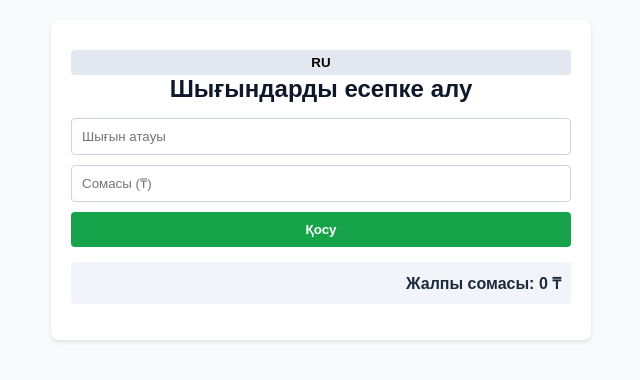
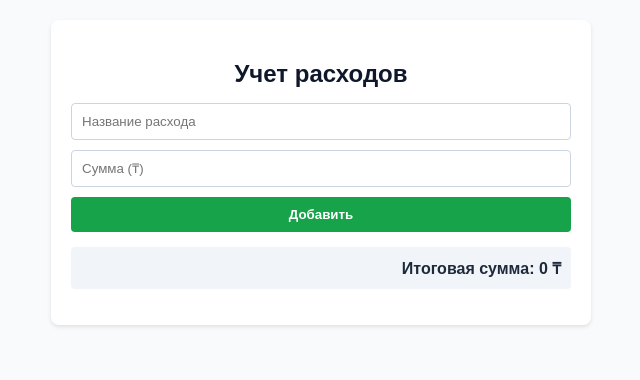
Before and after one commit to KimSvetlana23/-, a plain HTML site: page index.html in a window 1280 px wide. Shown: the whole page, without its empty margins (319-959 px from the left). Drawn offline with Linux system fonts and the light colour scheme.

Commit message:
Update index.html

```diff
--- a/index.html
+++ b/index.html
@@ -1,58 +1,39 @@
 <!DOCTYPE html>
-<html lang="kk">
+<html lang="ru">
 <head>
   <meta charset="UTF-8">
   <meta name="viewport" content="width=device-width, initial-scale=1.0">
-  <title>Шығындарды есепке алу / Учет расходов</title>
+  <title>Учет расходов</title>
   <link rel="manifest" href="./manifest.webmanifest">
   <meta name="theme-color" content="#16a34a">
   <style>
     body { font-family: Arial, sans-serif; margin: 20px; background-color: #f8fafc; }
     .container { max-width: 500px; margin: 0 auto; background: white; padding: 20px; border-radius: 8px; box-shadow: 0 2px 4px rgba(0,0,0,0.1); }
     h2 { text-align: center; color: #0f172a; margin-bottom: 5px; }
-    .lang-btn { float: right; padding: 5px 10px; cursor: pointer; background: #e2e8f0; border: none; border-radius: 4px; font-weight: bold; }
     input, button { width: 100%; padding: 10px; margin-top: 10px; box-sizing: border-box; border: 1px solid #cbd5e1; border-radius: 4px; }
     button.add-btn { background: #16a34a; color: white; border: none; font-weight: bold; cursor: pointer; }
     .total-box { margin-top: 15px; padding: 10px; background: #f1f5f9; border-radius: 4px; font-weight: bold; text-align: right; color: #1e293b; }
     ul { list-style: none; padding: 0; margin-top: 15px; }
-    li { background: #ffffff; padding: 10px; border: 1px solid #e2e8f0; margin-bottom: 5px; border-radius: 4px; display: flex; justify-content: space-between; align-align: center; }
+    li { background: #ffffff; padding: 10px; border: 1px solid #e2e8f0; margin-bottom: 5px; border-radius: 4px; display: flex; justify-content: space-between; align-items: center; }
     .del-btn { background: #ef4444; color: white; border: none; width: auto; padding: 5px 10px; margin: 0; cursor: pointer; border-radius: 4px; }
   </style>
 </head>
 <body>
   <div class="container">
-    <button class="lang-btn" onclick="toggleLang()" id="langBtn">RU</button>
-    <h2 id="title">Шығындарды есепке алу</h2>
+    <h2>Учет расходов</h2>
 
-    <input type="text" id="nameInput" placeholder="Шығын атауы">
-    <input type="number" id="amountInput" placeholder="Сомасы (₸)">
-    <button class="add-btn" onclick="addExpense()" id="addBtn">Қосу</button>
+    <input type="text" id="nameInput" placeholder="Название расхода">
+    <input type="number" id="amountInput" placeholder="Сумма (₸)">
+    <button class="add-btn" onclick="addExpense()">Добавить</button>
 
     <div class="total-box">
-      <span id="totalLabel">Жалпы сомасы:</span> <span id="totalSum">0</span> ₸
+      <span>Итоговая сумма:</span> <span id="totalSum">0</span> ₸
     </div>
 
     <ul id="expenseList"></ul>
   </div>
 
   <script>
-    let currentLang = 'kk';
-    const dict = {
-      kk: { title: "Шығындарды есепке алу", name: "Шығын атауы", amount: "Сомасы (₸)", add: "Қосу", del: "Жою", total: "Жалпы сомасы:" },
-      ru: { title: "Учет расходов", name: "Название расхода", amount: "Сумма (₸)", add: "Добавить", del: "Удалить", total: "Итоговая сумма:" }
-    };
-
-    function toggleLang() {
-      currentLang = currentLang === 'kk' ? 'ru' : 'kk';
-      document.getElementById('langBtn').textContent = currentLang === 'kk' ? 'RU' : 'KK';
-      document.getElementById('title').textContent = dict[currentLang].title;
-      document.getElementById('nameInput').placeholder = dict[currentLang].name;
-      document.getElementById('amountInput').placeholder = dict[currentLang].amount;
-      document.getElementById('addBtn').textContent = dict[currentLang].add;
-      document.getElementById('totalLabel').textContent = dict[currentLang].total;
-      render();
-    }
-
     function getExpenses() {
       return JSON.parse(localStorage.getItem('pwa_expenses') || '[]');
     }
@@ -97,7 +78,7 @@
 
         const btn = document.createElement('button');
         btn.className = 'del-btn';
-        btn.textContent = dict[currentLang].del;
+        btn.textContent = 'Удалить';
         btn.onclick = () => deleteExpense(item.id);
 
         li.appendChild(span);
```
